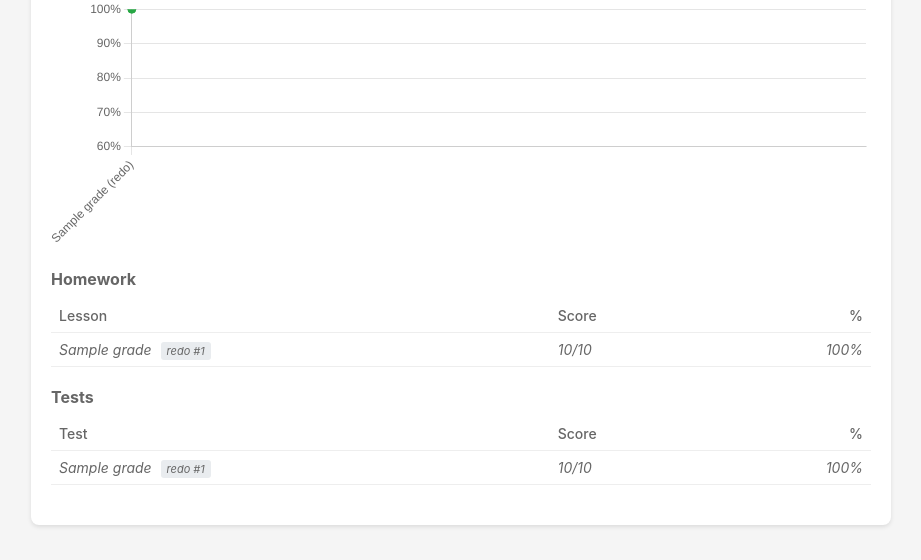
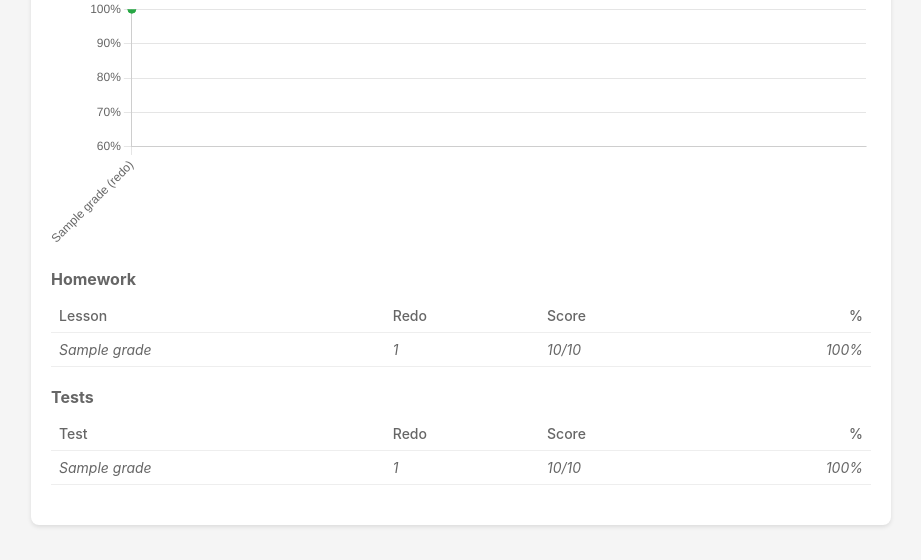
Before and after one commit to danpederson83/MyGradeBook, a Flask app: template templates/grades.html in a window 1280 px wide. Shown: the part 641-1201 px from the top of the page, without its empty margins (179-1100 px from the left). Run offline with Flask 3, Linux system fonts and the light colour scheme; tables that the repository leaves empty hold one stand-in row (values such as "Sample post"); the template is opened without the code that fills it: values that come from a table or form of the project are taken from there, most other values are stand-ins (such as "Sample title", 1, 10 or a date in 2020).

Commit message:
Add Redo column to grade tables
Co-Authored-By: Claude Opus 4.5 <noreply@anthropic.com>

```diff
--- a/templates/grades.html
+++ b/templates/grades.html
@@ -59,6 +59,7 @@
                 <thead>
                     <tr>
                         <th>Lesson</th>
+                        <th>Redo</th>
                         <th>Score</th>
                         <th>%</th>
                     </tr>
@@ -66,7 +67,8 @@
                 <tbody>
                     {% for grade in data.homework %}
                     <tr{% if grade.redo_number > 0 %} class="redo-row"{% endif %}>
-                        <td>{{ grade.label }}{% if grade.redo_number > 0 %} <span class="redo-badge">redo #{{ grade.redo_number }}</span>{% endif %}</td>
+                        <td>{{ grade.label }}</td>
+                        <td>{{ grade.redo_number }}</td>
                         <td>{{ grade.score|int }}/{{ grade.total|int }}</td>
                         <td>{{ ((grade.score / grade.total) * 100)|round|int }}%</td>
                     </tr>
@@ -83,6 +85,7 @@
                 <thead>
                     <tr>
                         <th>Test</th>
+                        <th>Redo</th>
                         <th>Score</th>
                         <th>%</th>
                     </tr>
@@ -90,7 +93,8 @@
                 <tbody>
                     {% for grade in data.tests %}
                     <tr{% if grade.redo_number > 0 %} class="redo-row"{% endif %}>
-                        <td>{{ grade.label }}{% if grade.redo_number > 0 %} <span class="redo-badge">redo #{{ grade.redo_number }}</span>{% endif %}</td>
+                        <td>{{ grade.label }}</td>
+                        <td>{{ grade.redo_number }}</td>
                         <td>{{ grade.score|int }}/{{ grade.total|int }}</td>
                         <td>{{ ((grade.score / grade.total) * 100)|round|int }}%</td>
                     </tr>
```
